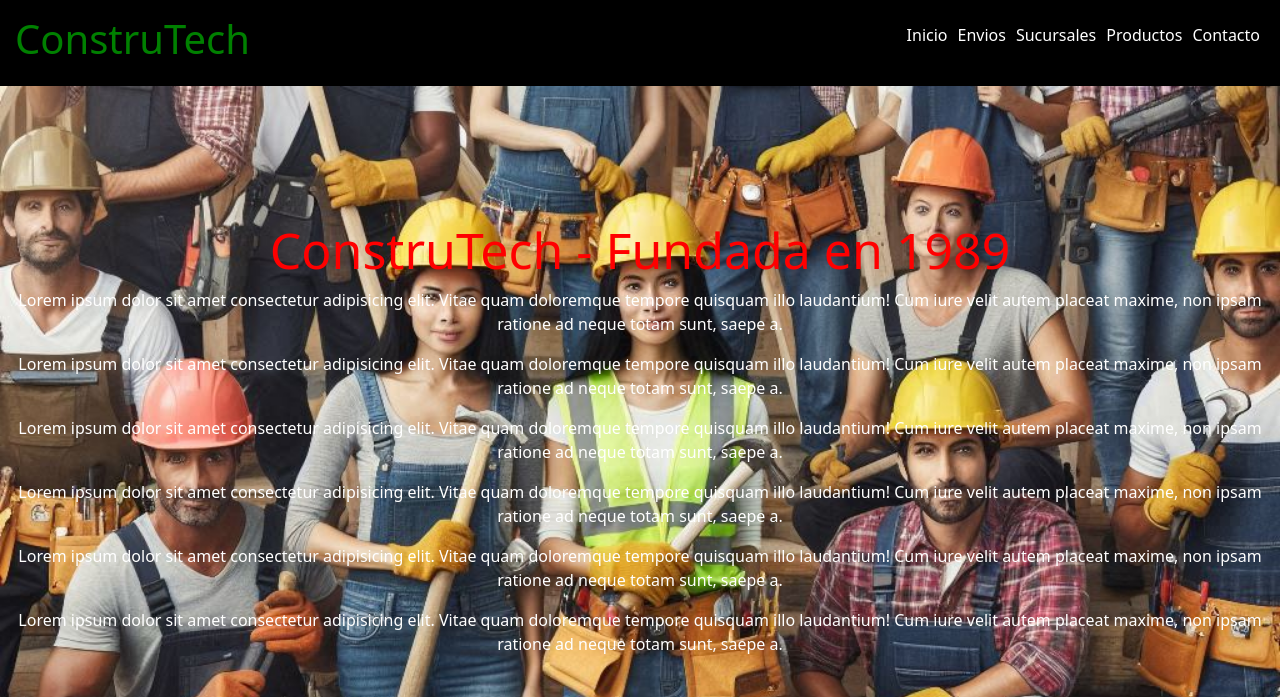
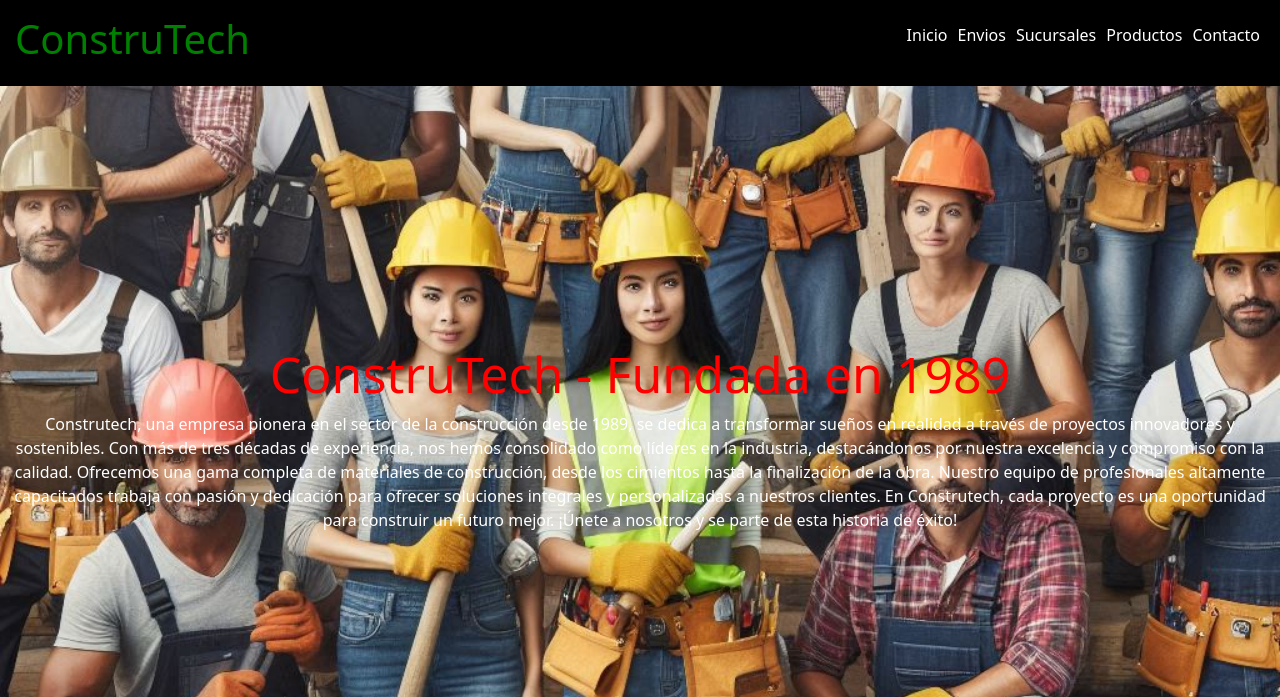
Before and after one commit to nhoracioc/proyecto-coder-59925, a plain HTML site: page index.html in a window 1280 px wide. Shown: the top 697 px of the page. Drawn offline with nearby package versions, Linux system fonts and the light colour scheme.

Commit message:
correcciones entrega

```diff
--- a/index.html
+++ b/index.html
@@ -30,12 +30,8 @@
             <!--Imagen-->
 
             <h2>ConstruTech - Fundada en 1989</h2>
-            <p>Lorem ipsum dolor sit amet consectetur adipisicing elit. Vitae quam doloremque tempore quisquam illo laudantium! Cum iure velit autem placeat maxime, non ipsam ratione ad neque totam sunt, saepe a.</p>
-            <p>Lorem ipsum dolor sit amet consectetur adipisicing elit. Vitae quam doloremque tempore quisquam illo laudantium! Cum iure velit autem placeat maxime, non ipsam ratione ad neque totam sunt, saepe a.</p>
-            <p>Lorem ipsum dolor sit amet consectetur adipisicing elit. Vitae quam doloremque tempore quisquam illo laudantium! Cum iure velit autem placeat maxime, non ipsam ratione ad neque totam sunt, saepe a.</p>
-            <p>Lorem ipsum dolor sit amet consectetur adipisicing elit. Vitae quam doloremque tempore quisquam illo laudantium! Cum iure velit autem placeat maxime, non ipsam ratione ad neque totam sunt, saepe a.</p>
-            <p>Lorem ipsum dolor sit amet consectetur adipisicing elit. Vitae quam doloremque tempore quisquam illo laudantium! Cum iure velit autem placeat maxime, non ipsam ratione ad neque totam sunt, saepe a.</p>
-            <p>Lorem ipsum dolor sit amet consectetur adipisicing elit. Vitae quam doloremque tempore quisquam illo laudantium! Cum iure velit autem placeat maxime, non ipsam ratione ad neque totam sunt, saepe a.</p>
+            <p>Construtech, una empresa pionera en el sector de la construcción desde 1989, se dedica a transformar sueños en realidad a través de proyectos innovadores y sostenibles. Con más de tres décadas de experiencia, nos hemos consolidado como líderes en la industria, destacándonos por nuestra excelencia y compromiso con la calidad. Ofrecemos una gama completa de materiales de construcción, desde los cimientos hasta la finalización de la obra. Nuestro equipo de profesionales altamente capacitados trabaja con pasión y dedicación para ofrecer soluciones integrales y personalizadas a nuestros clientes. En Construtech, cada proyecto es una oportunidad para construir un futuro mejor. ¡Únete a nosotros y se parte de esta historia de éxito!</p>
+
         </section>
         <section class="bienvenidos">
             <div>
```
